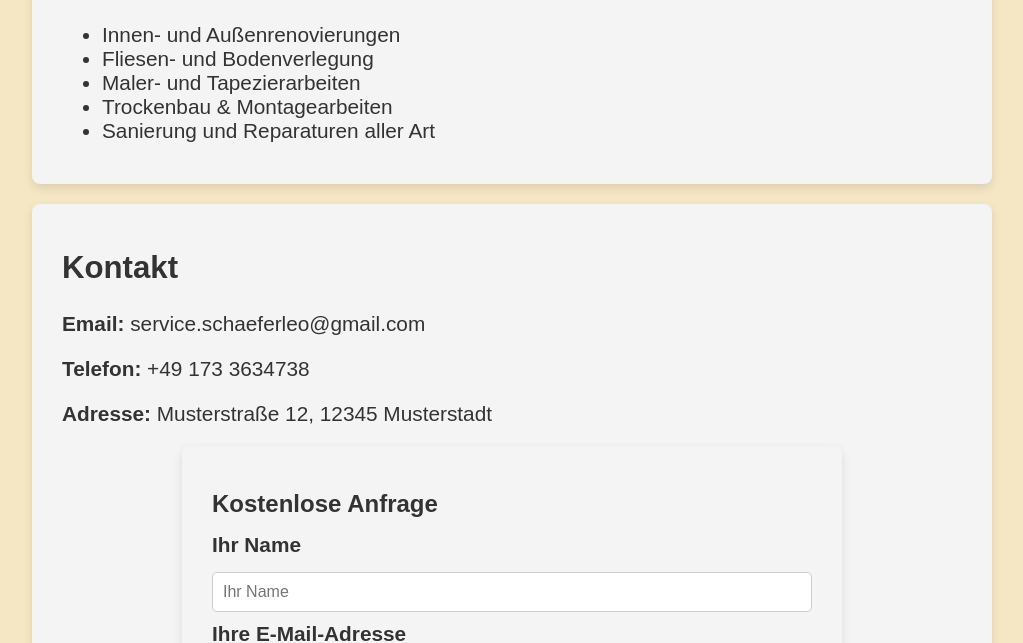
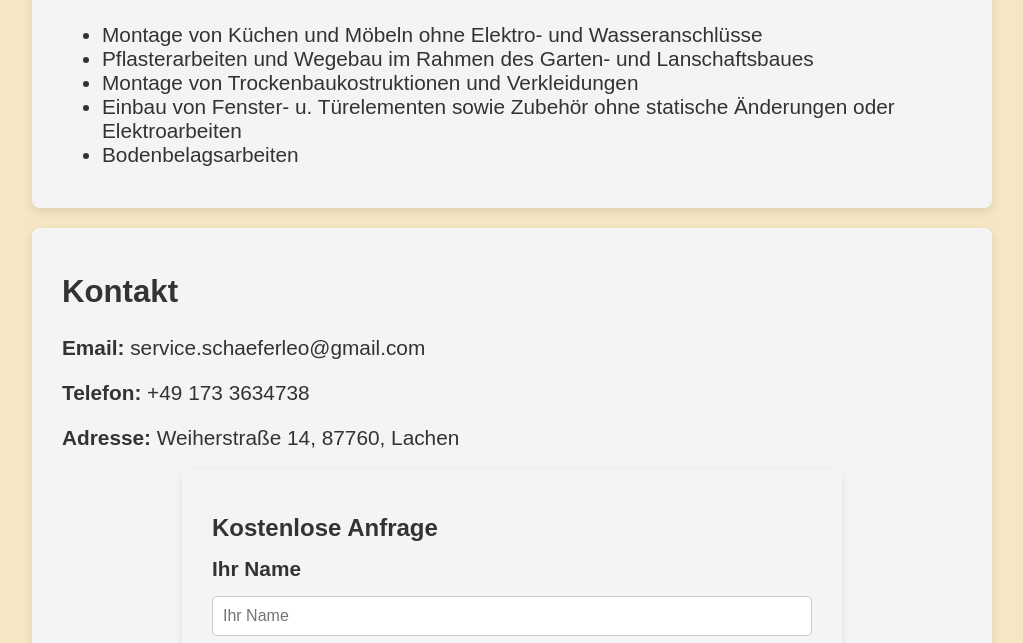
Before and after one commit to Maxijana/leoweb2, a plain HTML site: page index.html in a window 1280 px wide. Shown: the part 658-1301 px from the top of the page, without its empty margins (128-1151 px from the left). Drawn offline with Linux system fonts and the light colour scheme.

Commit message:
Update index.html

```diff
--- a/index.html
+++ b/index.html
@@ -29,11 +29,11 @@
   <section id="service" class="container">
     <h2>Unsere Services</h2>
     <ul>
-      <li>Innen- und Außenrenovierungen</li>
-      <li>Fliesen- und Bodenverlegung</li>
-      <li>Maler- und Tapezierarbeiten</li>
-      <li>Trockenbau & Montagearbeiten</li>
-      <li>Sanierung und Reparaturen aller Art</li>
+      <li>Montage von Küchen und Möbeln ohne Elektro- und Wasseranschlüsse</li>
+      <li>Pflasterarbeiten und Wegebau im Rahmen des Garten- und Lanschaftsbaues</li>
+      <li>Montage von Trockenbaukostruktionen und Verkleidungen</li>
+      <li>Einbau von Fenster- u. Türelementen sowie Zubehör ohne statische Änderungen oder Elektroarbeiten</li>
+      <li>Bodenbelagsarbeiten</li>
     </ul>
   </section>
 
@@ -41,7 +41,7 @@
     <h2>Kontakt</h2>
     <p><strong>Email:</strong> service.schaeferleo@gmail.com</p>
     <p><strong>Telefon:</strong> +49 173 3634738</p>
-    <p><strong>Adresse:</strong> Musterstraße 12, 12345 Musterstadt</p>
+    <p><strong>Adresse:</strong> Weiherstraße 14, 87760, Lachen</p>
 
     <div class="kontakt-formular">
       <h3>Kostenlose Anfrage</h3>
```
